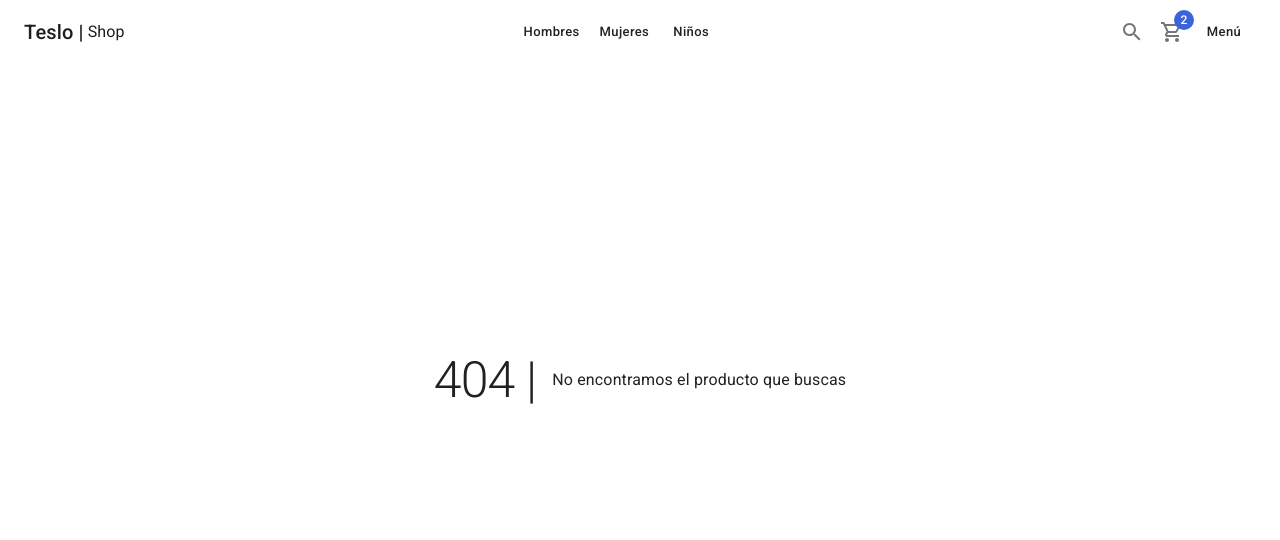
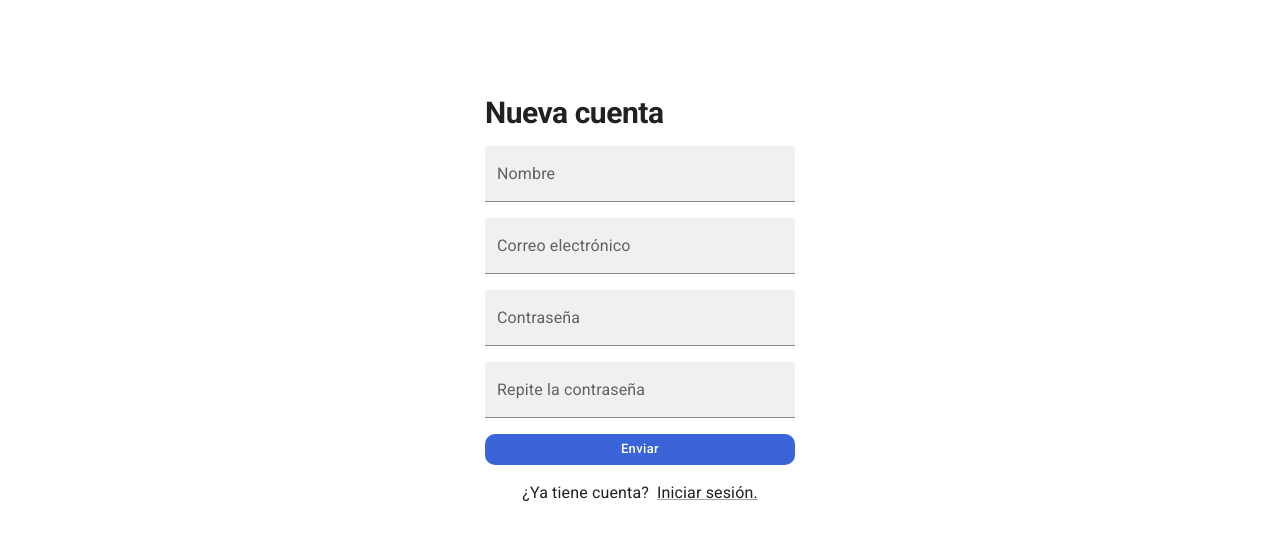
Before and after one commit to ObedSAGA/TesloShop, a Next.js app: page /auth/register in a window 1280 px wide. Before the commit this address had no page. Shown: the top 540 px of the page. Built offline with nearby package versions, Linux system fonts and the light colour scheme.

Commit message:
Add AuthPage & RegisterPage

```diff
--- /dev/null
+++ b/components/layouts/AuthLayout.tsx
@@ -0,0 +1,24 @@
+import { FC } from "react";
+import Head from "next/head";
+import { Box } from "@mui/material";
+
+interface Props {
+    title: string;
+    children: React.ReactNode;
+}
+
+export const AuthLayout: FC<Props> = ({children, title}) => {
+  return (
+    <>
+      <Head>
+        <title>{ title }</title>
+      </Head>
+
+      <main>
+        <Box display='flex' justifyContent='center' alignItems='center' height='calc(100vh - 200px)'>
+            {children}
+        </Box>
+      </main>
+    </>
+  )
+};
--- a/components/layouts/index.ts
+++ b/components/layouts/index.ts
@@ -1 +1,2 @@
 export * from './ShopLayout';
+export * from './AuthLayout';
--- /dev/null
+++ b/pages/auth/register.tsx
@@ -0,0 +1,48 @@
+import NextLink from 'next/link';
+import { Grid, Typography, TextField, Button, Link } from '@mui/material';
+import { Box } from '@mui/system';
+import { AuthLayout } from '../../components/layouts'
+
+const RegisterPage = () => {
+  return (
+    <AuthLayout title='Registro'>
+        <Box sx={{ width: 350, padding: '10px 20px'}}>
+            <Grid container spacing={2}>
+                <Grid item xs={12}>
+                    <Typography variant='h1' component='h1'>Nueva cuenta</Typography>
+                </Grid>
+                <Grid item xs={12}>
+                    <TextField label='Nombre' variant='filled' fullWidth/>
+                </Grid>
+
+                <Grid item xs={12}>
+                    <TextField label='Correo electrónico' variant='filled' fullWidth/>
+                </Grid>
+
+                <Grid item xs={12}>
+                    <TextField label='Contraseña' variant='filled' type='password' fullWidth/>
+                </Grid>
+
+                <Grid item xs={12}>
+                    <TextField label='Repite la contraseña' variant='filled' type='password' fullWidth/>
+                </Grid>
+
+                <Grid item xs={12}>
+                    <Button variant='contained' color='secondary' fullWidth>Enviar</Button>
+                </Grid>
+
+                <Grid item xs={12} display='flex' justifyContent='center'>
+                    <Typography sx={{ mr: 1}}>¿Ya tiene cuenta?</Typography>
+                    <NextLink href='/auth/login' passHref>
+                        <Link underline='always'>Iniciar sesión.</Link>
+                    </NextLink>
+                </Grid>
+            </Grid>
+        </Box>
+
+
+    </AuthLayout>
+    )
+}
+
+export default RegisterPage;
--- a/pages/orders/history.tsx
+++ b/pages/orders/history.tsx
@@ -60,11 +60,7 @@ const HistoryPage = () => {
                     rows={rows}
                     pageSize={10}
                     rowsPerPageOptions={ [10] }
-                >
-
-                </DataGrid>
-
-
+                />
             </Grid>
         </Grid>
 
```
Also changed, not shown: pages/auth/login.tsx (added, +41 -0 lines).
